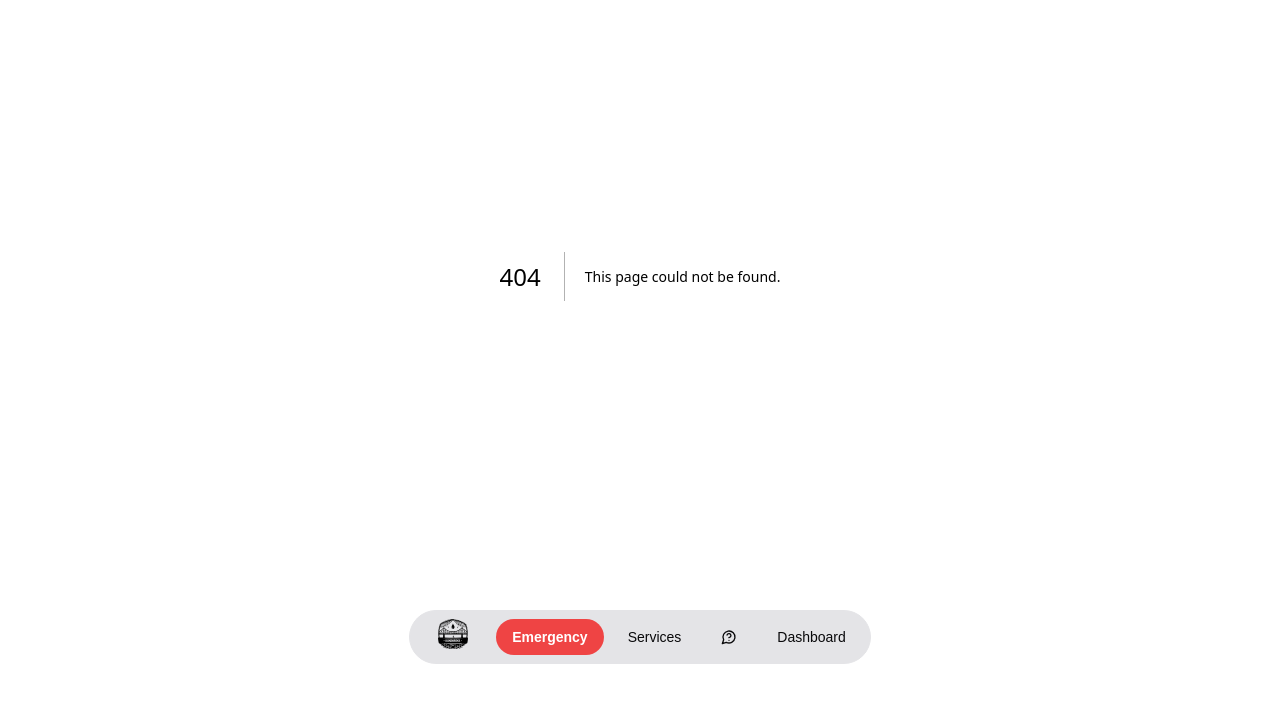
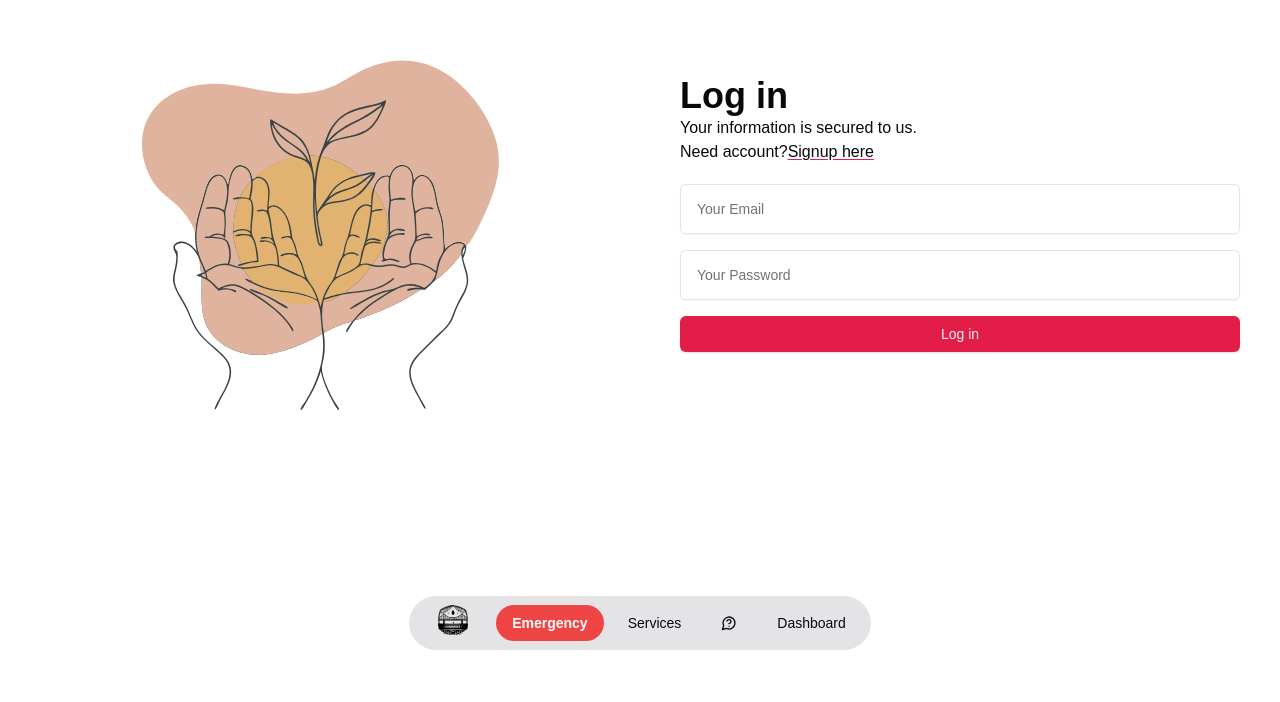
Before and after one commit to istiaqueahmedarik/blood_bridge, a Next.js app in the folder client/: page /institute_login in a window 1280 px wide. Before the commit this address had no page. Shown: the part 124-826 px from the top of the page. After the commit the page ends 800 px from the top, so only its background shows below. Built offline with nearby package versions, Linux system fonts and the light colour scheme.

Commit message:
InstituteLoginADD

```diff
--- a/client/src/app/hospital_reg/page.tsx
+++ b/client/src/app/hospital_reg/page.tsx
@@ -19,9 +19,9 @@ function page() {
   };
 
   return (
-    <div className="grid grid-cols-2 my-4">
+    <div className="grid grid-cols-2 my-8">
       <div className="gap-2 ml-10 grid grid-cols-2 grid-rows-10">
-        <div className="col-span-2 m-auto text-center">
+        <div className="col-span-2 m-auto text-center mt-2">
           {/**<Hospital className="w-10 h-10 m-auto text-red-500" />**/}
 
           <Image src={'/pharmacy.png'} alt="hospital_img" height={50} width={50} className="ml-24" />
@@ -30,7 +30,7 @@ function page() {
           <h1 className="text-sm text-gray-600">We will manually review your information!</h1>
           <div className="flex flex-row ml-4">
             <p>Already has account?</p>
-            <Link href={'/login'} className="underline">
+            <Link href={'/institute_login'} className="underline">
               Login Here
             </Link>
           </div>
@@ -211,7 +211,7 @@ function page() {
         </div>
       </div>
       <div className="m-auto">
-        <Image alt="" src={"/doctor_standing.svg"} height={800} width={500} className="mb-44" />
+        <Image alt="" src={"/doctor_standing.svg"} height={900} width={700} className="mb-44" />
       </div>
 
     </div>
--- /dev/null
+++ b/client/src/app/institute_login/page.tsx
@@ -0,0 +1,41 @@
+import { Button } from '@/components/ui/button'
+import { Input } from '@/components/ui/input'
+import Form from 'next/form'
+import Image from 'next/image'
+import Link from 'next/link'
+import React from 'react'
+
+
+
+export default function page() {
+  return (
+    <div>
+        <div className='grid grid-cols-2 place-content-center h-[90vh] w-full m-auto'>
+      <div className='m-auto'>
+        <Image src="/hand_holding_leaf.svg" alt='' height={400} width={400} />
+      </div>
+      <div className='p-10'>
+        <div>
+          <h1 className='text-4xl font-bold'>Log in</h1>
+          <h1>
+            Your information is secured to us.
+          </h1>
+          <p>
+            Need account?
+            <Link href='/hospital_reg' className='underline-offset-2 underline decoration-primary'>
+              Signup here
+            </Link>
+          </p>
+        </div>
+        <Form action={'/donor'} className='flex flex-col gap-4 my-5'>
+          <Input placeholder='Your Email' type='email' name='email' className='max-w-xl px-4 py-6' />
+          <Input placeholder='Your Password' type='password' name='password' className='max-w-xl px-4 py-6' />
+          <Button className='max-w-xl' variant={'default'}>Log in</Button>
+
+        </Form>
+      </div>
+
+    </div>
+    </div>
+  )
+}
```
Also changed, not shown: client/public/hand_holding_leaf.svg (added), 1 other file (tests, documents, lock files or other folders).
